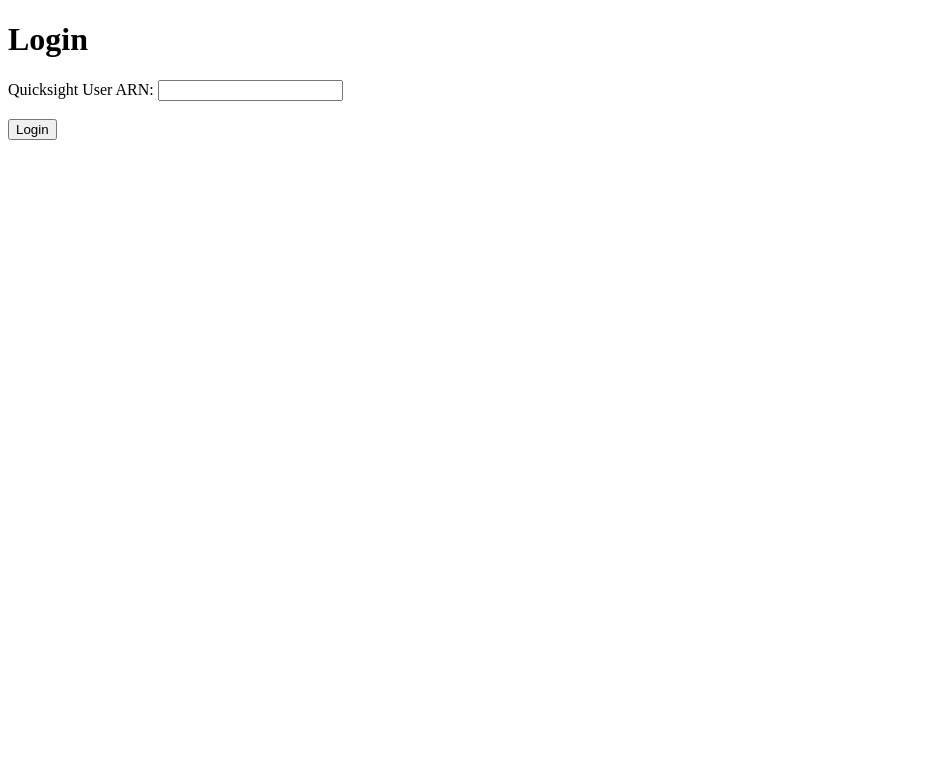
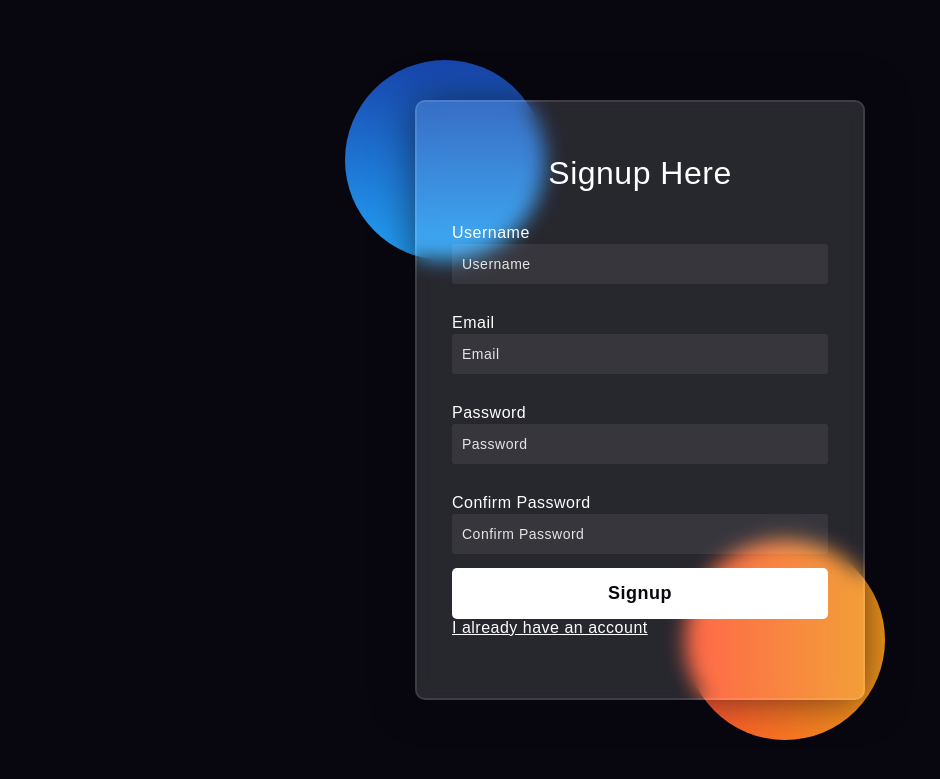
Before and after one commit to nikitaaann21/Quicksight_Dashboard_Viewer, a Django app: page / in a window 1280 px wide. Shown: the top 779 px of the page, without its empty margins (0-940 px from the left). Run offline with Django 4.2, Linux system fonts and the light colour scheme.

Commit message:
Added IAM user creation

```diff
--- a/Quicksight_Dashboard_Viewer/settings.py
+++ b/Quicksight_Dashboard_Viewer/settings.py
@@ -25,7 +25,7 @@
 # SECURITY WARNING: don't run with debug turned on in production!
 DEBUG = True
 
-ALLOWED_HOSTS = ['54.252.13.172','54.206.54.91','3.26.149.244','13.210.171.170','13.236.7.218','mkarjun.com','abilytics.mkarjun.com']
+ALLOWED_HOSTS = ['127.0.0.1','54.252.13.172','54.206.54.91','3.26.149.244','13.210.171.170','13.236.7.218','mkarjun.com','abilytics.mkarjun.com']
 
 
 # Application definition
@@ -100,7 +100,7 @@
     },
 ]
 
-
+#AUTH_USER_MODEL=['dashboard.CustomUser']
 # Internationalization
 # https://docs.djangoproject.com/en/4.1/topics/i18n/
 
--- a/Quicksight_Dashboard_Viewer/urls.py
+++ b/Quicksight_Dashboard_Viewer/urls.py
@@ -15,10 +15,13 @@
 """
 from django.contrib import admin
 from django.urls import path
-from dashboard.views import dashboard_view,login_view
+from dashboard.views import dashboard_view,login_view,signup_view,logout_view,temp_view
 
 urlpatterns = [
     path('admin/', admin.site.urls),
-    path('', login_view, name='login'),
-    path('dashboard/', dashboard_view, name='dashboard')
+    path('', signup_view, name='signup'),
+    path('login/', login_view, name='login'),
+    path('dashboard/', dashboard_view, name='dashboard'),
+    path('logout',logout_view,name='logout'),
+    path('temp/',temp_view,name='temp')
 ]
--- a/dashboard/models.py
+++ b/dashboard/models.py
@@ -1,2 +1,6 @@
 # Create your models here.
 from django.db import models
+# from django.contrib.auth.models import AbstractUser
+
+# class CustomUser(AbstractUser):
+#     user_arn= models.CharField(max_length=200, blank=True,unique=True)
--- a/dashboard/templates/dashboard.html
+++ b/dashboard/templates/dashboard.html
@@ -57,6 +57,7 @@
 
 <body>
     <h1>QuickSight Dashboard</h1>
+    <a href="{% url 'logout' %}" class="btn btn-primary"> Logout</a>
     <div>
         <!-- Embed the QuickSight dashboard using an iframe -->
         <iframe src="{{ embed_url }}" width="100%" height="600px"></iframe>
--- a/dashboard/templates/login.html
+++ b/dashboard/templates/login.html
@@ -9,10 +9,13 @@
     <h1>Login</h1>
     <form method="post">
         {% csrf_token %}
-        <label for="user_arn">Quicksight User ARN:</label>
-        <input type="text" id="user_arn" name="user_arn" required>
+        <label for="username">Username</label>
+        <input type="text" id="username" name="username" required>
+        <label for="password">Password</label>
+        <input type="text" id="password" name="pass" required>
         <br><br>
         <input type="submit" value="Login">
+        <a href="{% url 'signup' %}">Create a new account</a>
     </form>
 </body>
 </html>
--- /dev/null
+++ b/dashboard/templates/signup.html
@@ -0,0 +1,164 @@
+
+<!DOCTYPE html>
+<html lang="en">
+<head>
+  <!-- Design by foolishdeveloper.com -->
+    <title>Signup Page</title>
+
+    <!-- <link rel="preconnect" href="https://fonts.gstatic.com">
+    <link rel="stylesheet" href="https://cdnjs.cloudflare.com/ajax/libs/font-awesome/5.15.4/css/all.min.css">
+    <link href="https://fonts.googleapis.com/css2?family=Poppins:wght@300;500;600&display=swap" rel="stylesheet"> -->
+    <!--Stylesheet -->
+    <style media="screen">
+      *,
+*:before,
+*:after{
+    padding: 0;
+    margin: 0;
+    box-sizing: border-box;
+}
+body{
+    background-color: #080710;
+}
+.background{
+    width: 430px;
+    height: 520px;
+    position: absolute;
+    transform: translate(-50%,-50%);
+    left: 50%;
+    top: 50%;
+}
+.background .shape{
+    height: 200px;
+    width: 200px;
+    position: absolute;
+    border-radius: 50%;
+}
+.shape:first-child{
+    background: linear-gradient(
+        #1845ad,
+        #23a2f6
+    );
+    left: -80px;
+    top: -80px;
+}
+.shape:last-child{
+    background: linear-gradient(
+        to right,
+        #ff512f,
+        #f09819
+    );
+    right: -30px;
+    bottom: -80px;
+}
+form{
+    height: 600px;
+    width: 450px;
+    background-color: rgba(255,255,255,0.13);
+    position: absolute;
+    transform: translate(-50%,-50%);
+    top: 50%;
+    left: 50%;
+    border-radius: 10px;
+    backdrop-filter: blur(10px);
+    border: 2px solid rgba(255,255,255,0.1);
+    box-shadow: 0 0 40px rgba(8,7,16,0.6);
+    padding: 50px 35px;
+}
+form *{
+    font-family: 'Poppins',sans-serif;
+    color: #ffffff;
+    letter-spacing: 0.5px;
+    outline: none;
+    border: none;
+}
+form h3{
+    font-size: 32px;
+    font-weight: 500;
+    line-height: 42px;
+    text-align: center;
+}
+
+label{
+    display: block;
+    margin-top: 30px;
+    font-size: 16px;
+    font-weight: 500;
+}
+input{
+    display: block;
+    height: 40px;
+    width: 100%;
+    background-color: rgba(255,255,255,0.07);
+    border-radius: 3px;
+    padding: 0 10px;
+    margin-top: 2px;
+    font-size: 14px;
+    font-weight: 300;
+}
+::placeholder{
+    color: #e5e5e5;
+}
+button{
+    margin-top: 14px;
+    width: 100%;
+    background-color: #ffffff;
+    color: #080710;
+    padding: 15px 0;
+    font-size: 18px;
+    font-weight: 600;
+    border-radius: 5px;
+    cursor: pointer;
+}
+.social{
+  margin-top: 30px;
+  display: flex;
+}
+.social div{
+  background: red;
+  width: 150px;
+  border-radius: 3px;
+  padding: 5px 10px 10px 5px;
+  background-color: rgba(255,255,255,0.27);
+  color: #eaf0fb;
+  text-align: center;
+}
+.social div:hover{
+  background-color: rgba(255,255,255,0.47);
+}
+.social .fb{
+  margin-left: 25px;
+}
+.social i{
+  margin-right: 4px;
+}
+
+    </style>
+</head>
+<body>
+    <div class="background">
+        <div class="shape"></div>
+        <div class="shape"></div>
+    </div>
+    <form action="" method="post">
+        {% csrf_token %}
+        <h3>Signup Here</h3>
+
+        <label for="username">Username</label>
+        <input type="text" placeholder="Username" name="username" id="username">
+
+        <label for="email">Email</label>
+        <input type="email" placeholder="Email" name="email" id="email">
+
+        <label for="password1">Password</label>
+        <input type="password" placeholder="Password" id="password1" name="password1">
+
+
+        <label for="password2">Confirm Password</label>
+        <input type="password" placeholder="Confirm Password" id="password2" name="password2">
+        <button type="submit">Signup</button>
+
+        <a href="{% url 'login' %}" >I already have an account</a>
+    </form>
+</body>
+</html>
--- a/dashboard/views.py
+++ b/dashboard/views.py
@@ -1,20 +1,82 @@
 import boto3
-from django.shortcuts import render, redirect
+from django.shortcuts import render, redirect, HttpResponse
 from django.conf import settings
-
+from django.contrib.auth.models import User
+from django.contrib.auth import authenticate,login,logout
+from django.contrib.auth.decorators import login_required
 # Initialize the QuickSight client
 quicksight_client = boto3.client('quicksight', region_name=settings.AWS_REGION)
+@login_required(login_url='login')
 def login_view(request):
     if request.method == 'POST':
         # Process the login form
-        user_arn = request.POST.get('user_arn')
+        username = request.POST.get('username')
+        pass1=request.POST.get('pass')
+        user=authenticate(request,username=username,password=pass1)
+        if user is not None:
+            login(request,user)
+            user_arn = f'arn:aws:quicksight:us-east-1:233425133219:user/default/{username}'
+
+            # Save the user ARN to the session
+            request.session['user_arn'] = user_arn
+            return redirect('dashboard')
+        else:
+            return HttpResponse("Username or password is incorrect")
+
+
+
+        # user_arn = f'arn:aws:quicksight:us-east-1:233425133219:user/default/{username}'
 
         # Save the user ARN to the session
-        request.session['user_arn'] = user_arn
+        # request.session['user_arn'] = user_arn
 
-        return redirect('dashboard')
+        #return redirect('dashboard')
     else:
         return render(request, 'login.html')
+
+def signup_view(request):
+    if request.method=='POST':
+        uname=request.POST.get('username')
+        email=request.POST.get('email')
+        pass1=request.POST.get('password1')
+        pass2=request.POST.get('password2')
+        if pass1!=pass2:
+            return HttpResponse("Your password is not the same")
+        else:
+            my_user=User.object.create_user(uname,email,pass1)
+            my_user.save()
+            iam_client = boto3.client('iam')
+
+
+        # Create the IAM user
+        iam_client.create_user(UserName=uname)
+
+
+        # Set the password for the user
+        iam_client.create_login_profile(UserName=uname, Password=pass1, PasswordResetRequired=False)
+        dashboard_name=uname
+
+
+        # Attach the required policy to the user
+        policy_name = 'DashboardAccessPolicy'
+        policy_document = {
+            'Version': '2012-10-17',
+            'Statement': [{
+                'Effect': 'Allow',
+                'Action': 'quicksight:GetDashboardEmbedUrl',
+                'Resource': f'arn:aws:quicksight:*:*:dashboard/{dashboard_name}'
+            }]
+        }
+        iam_client.put_user_policy(UserName=uname, PolicyName=policy_name, PolicyDocument=str(policy_document))
+
+
+        # Save the user ARN to the session
+        #request.session['user_arn'] = user_arn
+
+
+        return redirect('temp')
+
+    return render(request,'signup.html')
 
 def dashboard_view(request):
     # Retrieve the user ARN from the session
@@ -37,3 +99,14 @@
     embed_url = response['EmbedUrl']
 
     return embed_url
+
+
+def logout_view(request):
+    logout(request)
+    return redirect('login')
+
+def temp_view(request):
+    if request.method=='POST':
+        return redirect('login')
+
+    return render(request,'temp.html')
```
Also changed, not shown: dashboard/templates/register.html (deleted, +0 -14 lines), dashboard/templates/temp.html (added, +15 -0 lines), dashboard/migrations/0002_delete_user.py (added), db.sqlite3.
